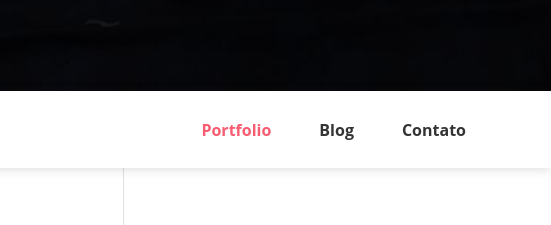
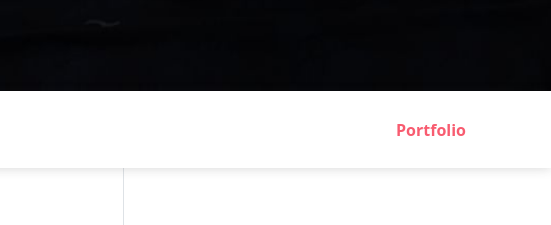
Before and after one commit to GabrielFeMello/Personal, a plain HTML site: page index.html in a window 1280 px wide. Shown: the part 549-774 px from the top of the page, 729-1280 px from the left. Drawn offline with Linux system fonts and the light colour scheme; some packages are replaced by stand-ins of ours.

Commit message:
update menu

```diff
--- a/index.html
+++ b/index.html
@@ -52,12 +52,6 @@
                 <ul class="navbar-nav ml-auto">
                     <li class="nav-item">
                         <a href="#portfolio" class="nav-link">Portfolio</a>
-                    </li>
-                    <li class="nav-item">
-                        <a href="#blog" class="nav-link">Blog</a>
-                    </li>
-                    <li class="nav-item last-item">
-                        <a href="#contact" class="nav-link">Contato</a>
                     </li>
                 </ul>
             </div>
```
